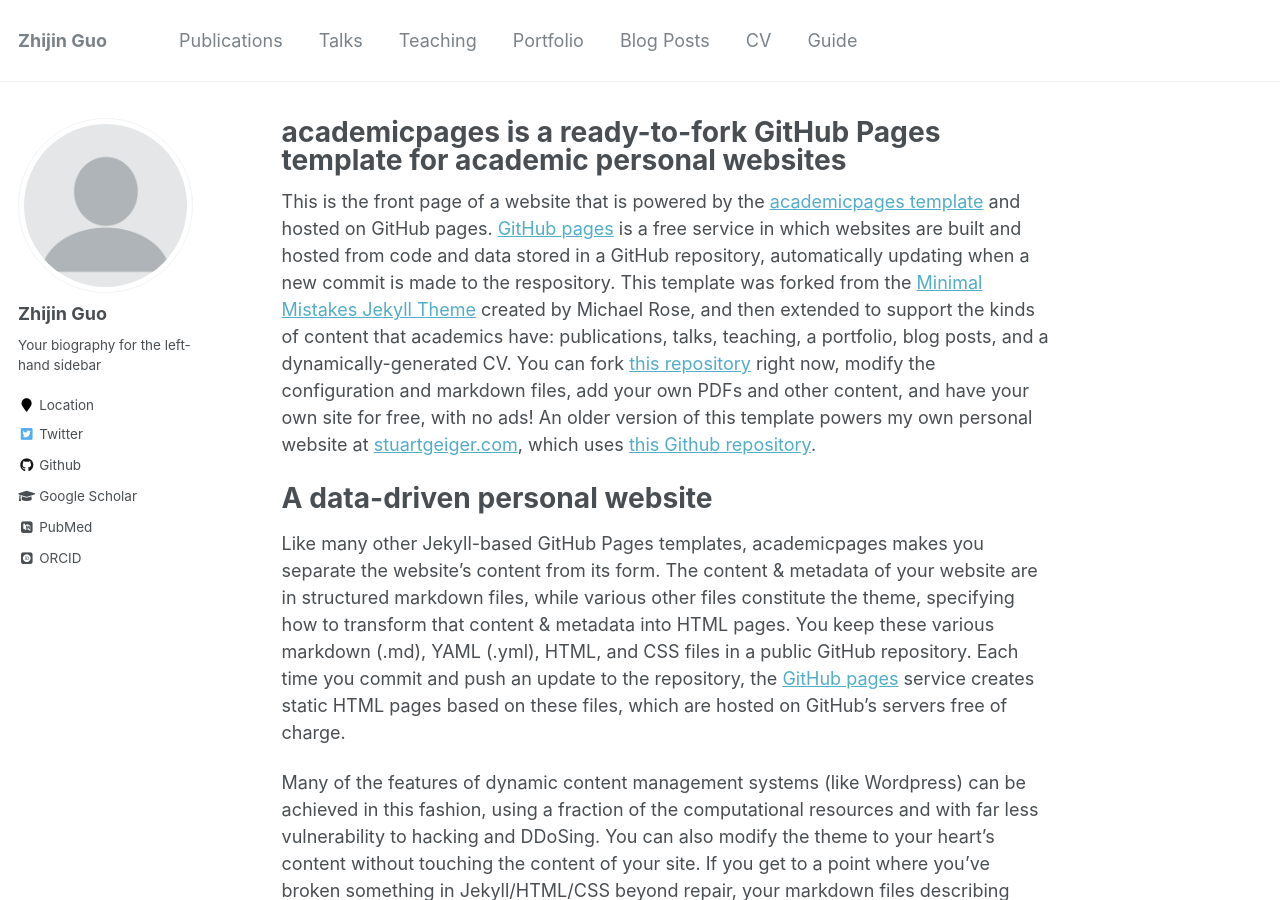
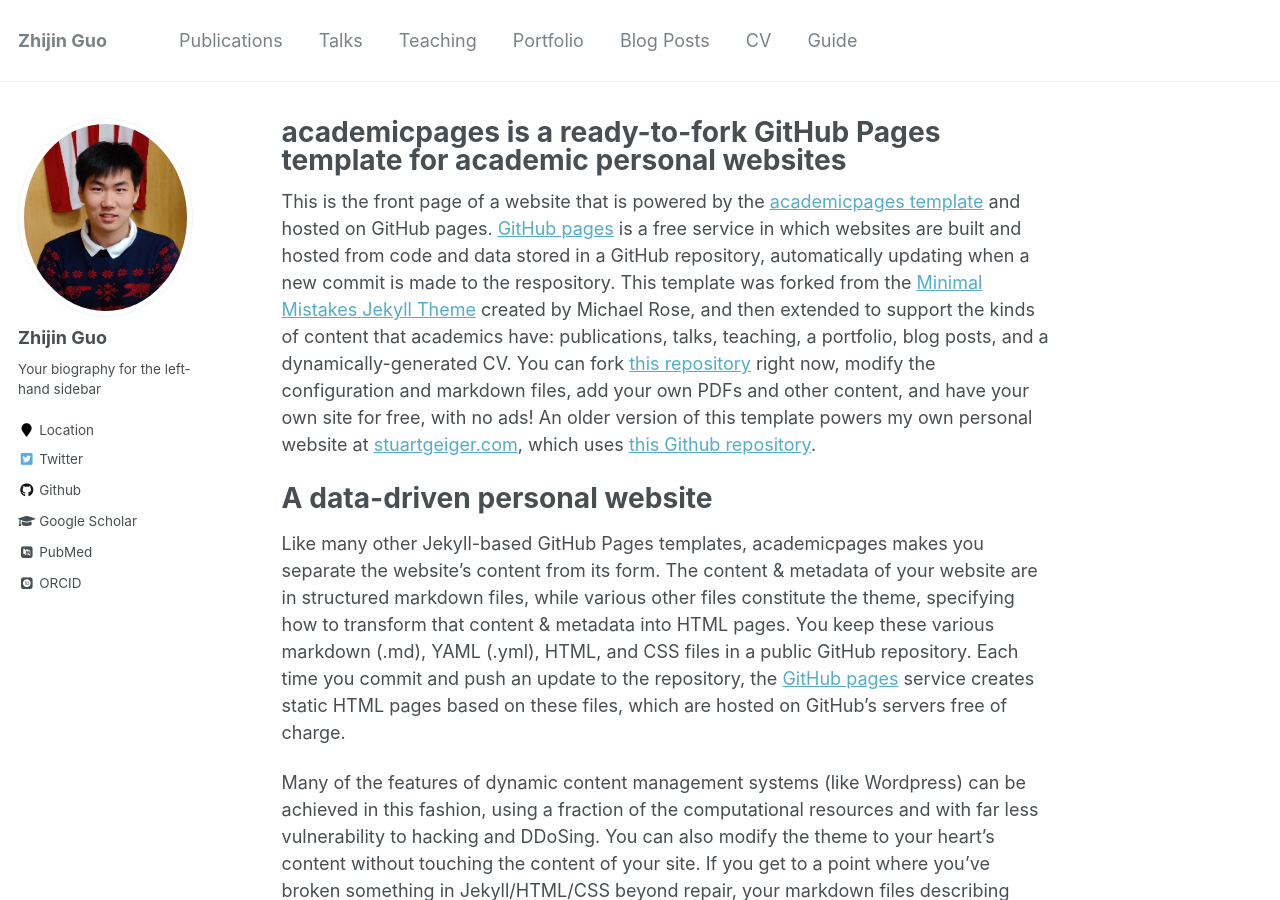
Before and after one commit to ZhijinGuo/ZhijinGuo.github.io, a Jekyll site: the page built from _pages/about.md, in a window 1280 px wide and 900 px high. Built offline with Jekyll 4.4.1, drawn with Linux system fonts in a browser that asks for light colours; some web fonts are replaced.

Commit message:
Update _config.yml

```diff
--- a/_config.yml
+++ b/_config.yml
@@ -81,7 +81,7 @@
 # Site Author
 author:
   name             : "Zhijin Guo"
-  avatar           : "profile.png"
+  avatar           : "Zhijin_Guo.jpg"
   bio              : "Your biography for the left-hand sidebar"
   location         : "Location"
   employer         :
```
